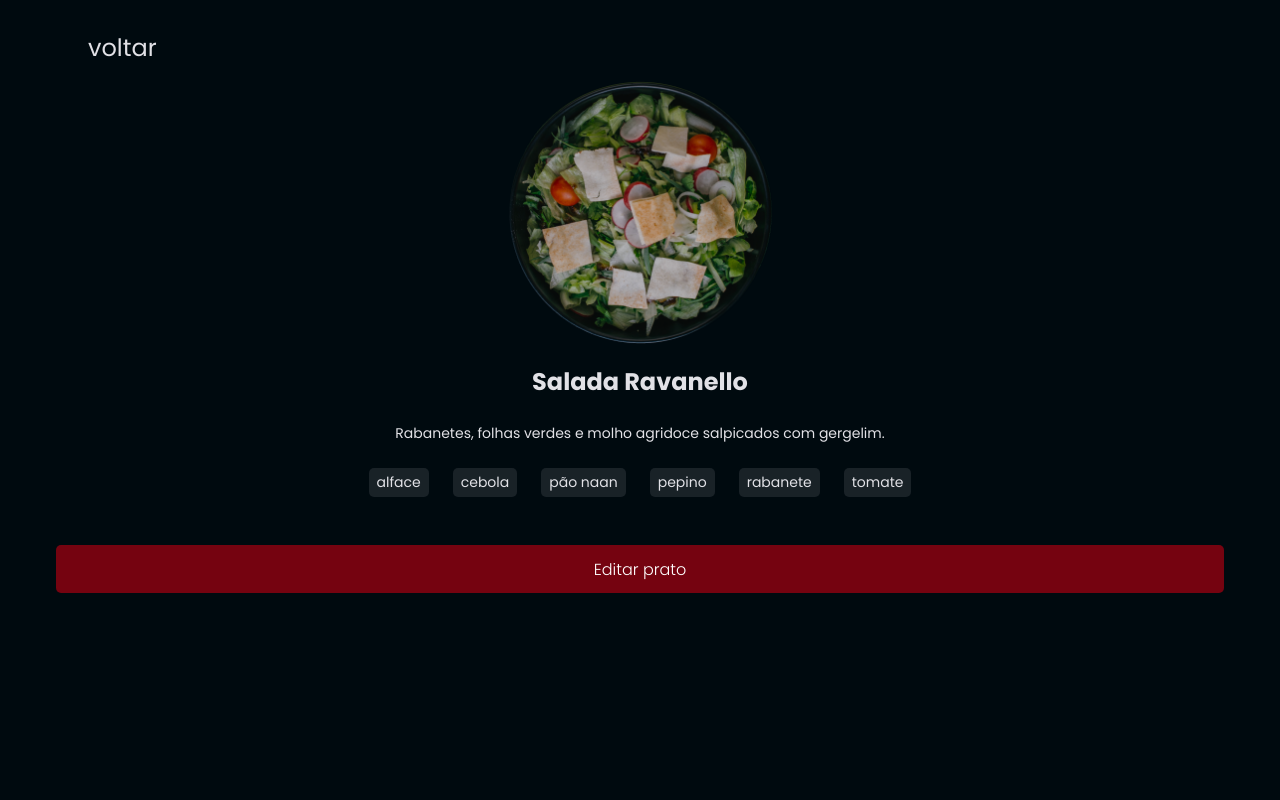
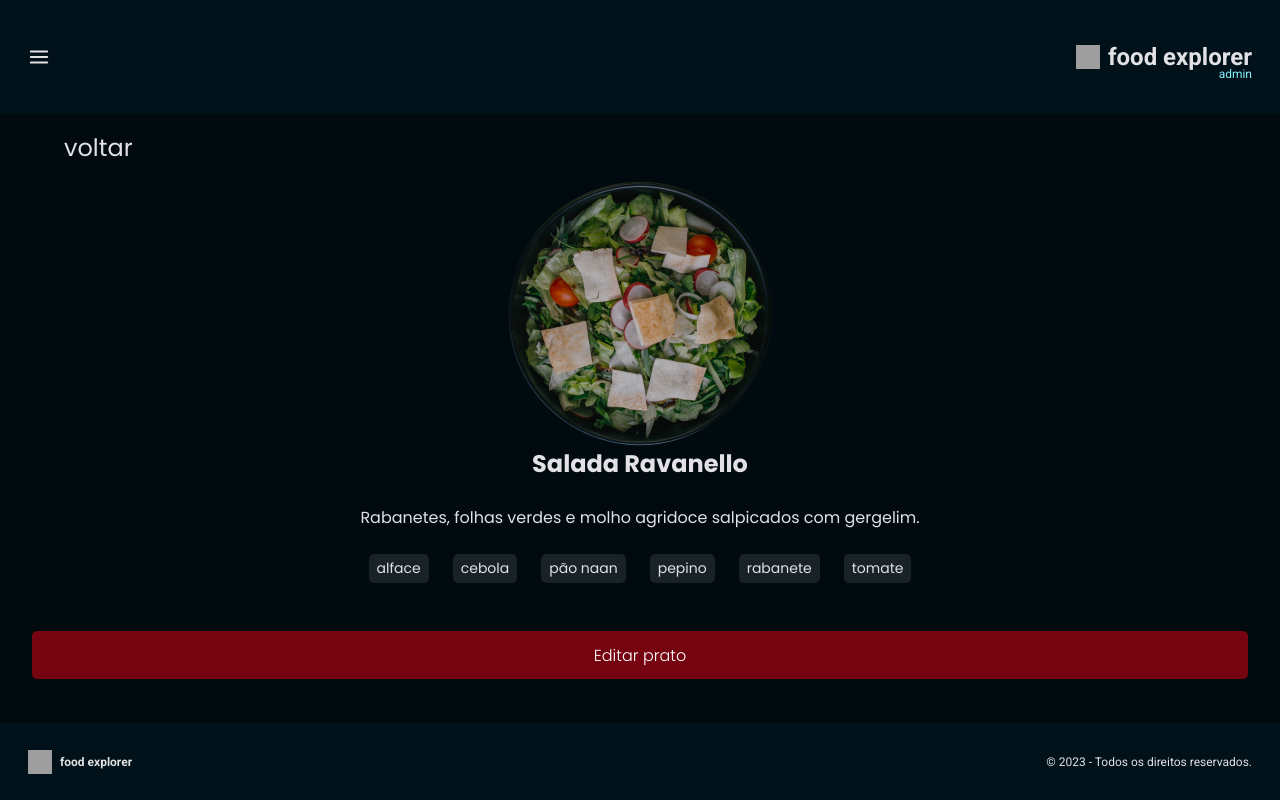
Before and after one commit to walacecordeiro/foodExplorer, a React (Vite) app in the folder clientSide/: page / in a window 1280 px wide. Built offline with nearby package versions, Linux system fonts and the light colour scheme; grey boxes are pictures that could not be loaded; some icons are missing.

Commit message:
iniciando página NewDish e voltando a página Details

```diff
--- a/clientSide/src/components/MenuMobile/index.jsx
+++ b/clientSide/src/components/MenuMobile/index.jsx
@@ -19,6 +19,7 @@ export function MenuMobile({ menuIsVisible, setMenuIsVisible }) {
       </div>
       <div>
         <Input
+          id="search"
           icon={GrSearch}
           placeholder="Busque por pratos ou ingredientes"
         />
--- a/clientSide/src/pages/Details/index.jsx
+++ b/clientSide/src/pages/Details/index.jsx
@@ -1,11 +1,16 @@
-import { Container, Ingredients } from "./styles";
+import { Container, Ingredients, Content } from "./styles";
+import { Header } from "../../components/Header";
 import { BackButton } from "../../components/BackButton";
 import dish from "../../assets/img/dish.png";
+import { Footer } from "../../components/Footer";
 import { Button } from "../../components/Button";
 
 export function Details() {
   return (
     <Container>
+      <Header />
+      <main>
+        <Content>
           <BackButton />
           <img src={dish} alt="imagem do prato selecionado" />
           <div>
@@ -23,6 +28,9 @@ export function Details() {
             </Ingredients>
           </div>
           <Button label="Editar prato" />
+        </Content>
+      </main>
+      <Footer />
     </Container>
   );
 }
--- a/clientSide/src/pages/Details/styles.js
+++ b/clientSide/src/pages/Details/styles.js
@@ -1,28 +1,21 @@
 import styled from "styled-components";
 
 export const Container = styled.div`
+  width: 100%;
   height: 100vh;
-  padding: 3rem 5.6rem;
-  text-align: center;
 
-  > :nth-child(2) {
-    width: 26.3rem;
-    height: 26.3rem;
-    margin: 1.6rem 0;
-  }
+  display: grid;
+  grid-template-rows: 11.4rem auto 7.7rem;
+  grid-template-areas:
+    "header"
+    "content"
+    "footer";
 
-  > :nth-child(3) {
-    display: flex;
-    flex-direction: column;
-    align-items: center;
-    gap: 2.4rem;
+  > main {
+    grid-area: content;
+    overflow-y: scroll;
 
-    margin-bottom: 4.8rem;
-
-    > p {
-      font-family: "Poppins", sans-serif;
-      font-size: 1.4rem;
-    }
+    padding: 1.6rem 3.2rem;
   }
 `;
 
@@ -37,8 +30,36 @@ export const Ingredients = styled.ul`
     font-family: "Poppins", sans-serif;
     font-size: 1.4rem;
 
-    background-color: ${({theme}) => theme.COLORS.Dark_1000};
-    padding: .4rem .8rem;
-    border-radius: .5rem;
+    background-color: ${({ theme }) => theme.COLORS.Dark_1000};
+    padding: 0.4rem 0.8rem;
+    border-radius: 0.5rem;
   }
 `;
+
+export const Content = styled.div`
+  display: flex;
+  flex-direction: column;
+  align-items: center;
+
+  > :first-child {
+    width: fit-content;
+    align-self: normal;
+  }
+
+  > :nth-child(2) {
+    max-width: 100%;
+    height: auto;
+    margin-top: 1.6rem;
+  }
+
+  > :nth-child(3) {
+    display: flex;
+    flex-direction: column;
+    align-items: center;
+    text-align: center;
+    gap: 2.4rem;
+    font-family: "Poppins", sans-serif;
+
+    margin-bottom: 4.8rem;
+  }
+`;
--- /dev/null
+++ b/clientSide/src/pages/NewDish/styles.js
@@ -0,0 +1,3 @@
+import styled from "styled-components";
+
+export const Container = styled.div``;
```
Also changed, not shown: clientSide/src/pages/NewDish/index.jsx (added, +9 -0 lines). Lines whose indentation alone changed are shown as unchanged.
